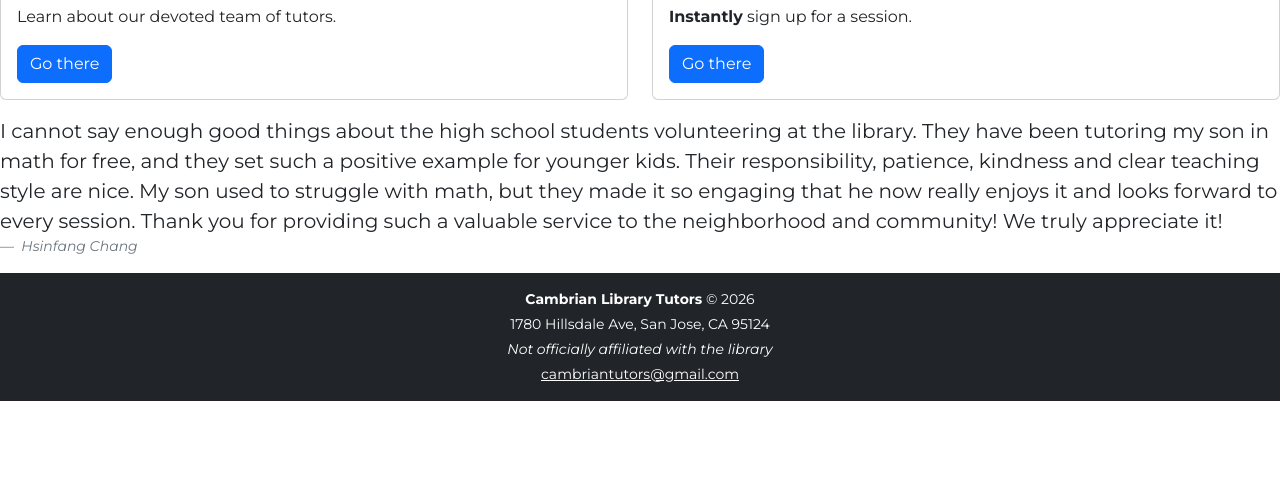
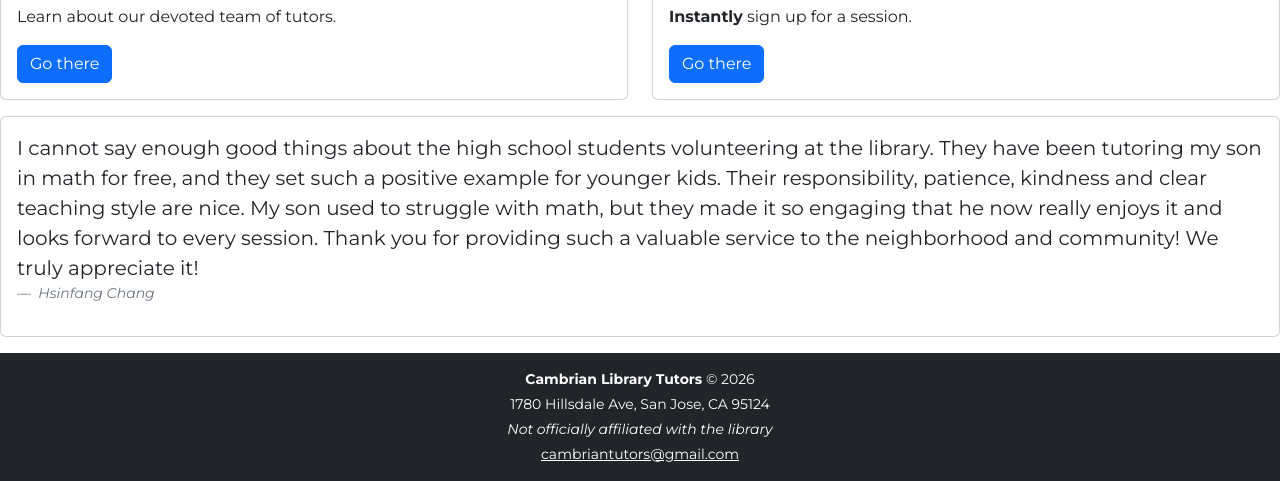
Before and after one commit to PenguinWizard/libtutors, a plain HTML site: page index.html in a window 1280 px wide. Shown: the part 534-1015 px from the top of the page. Before the commit the page ends 935 px from the top, so only its background shows below. Drawn offline with nearby package versions, Linux system fonts and the light colour scheme.

Commit message:
fix quote

```diff
--- a/index.html
+++ b/index.html
@@ -52,6 +52,8 @@
     </div>
     </div>
 
+    <div class="card" style="margin-bottom: 1rem">
+    <div class="card-body">
     <figure>
       <blockquote class="blockquote">
         <p>I cannot say enough good things about the high school students volunteering at the library. They have been tutoring my son in math for free, and they set such a positive example for younger kids. Their responsibility, patience, kindness and clear teaching style are nice. My son used to struggle with math, but they made it so engaging that he now really enjoys it and looks forward to every session. Thank you for providing such a valuable service to the neighborhood and community! We truly appreciate it!</p>
@@ -60,6 +62,8 @@
         <cite title="Source Title">Hsinfang Chang</cite>
       </figcaption>
     </figure>
+    </div>
+    </div>
 
     <div class="modal fade" id="submitModal" tabindex="-1" aria-labelledby="exampleModalLabel" aria-hidden="true">
         <div class="modal-dialog">
```
